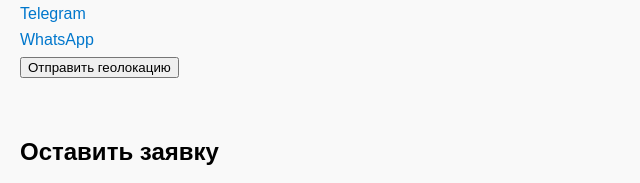
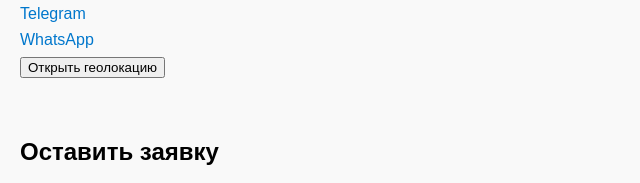
Before and after one commit to Dosya56/lux-climate-site, a plain HTML site: page index.html in a window 1280 px wide. Shown: the part 1111-1294 px from the top of the page, 0-640 px from the left. Drawn offline with Linux system fonts and the light colour scheme.

Commit message:
Update index.html

```diff
--- a/index.html
+++ b/index.html
@@ -63,7 +63,7 @@
     <a href="https://instagram.com/luxclimate.kg" target="_blank">Instagram: @luxclimate.kg</a>
     <a href="https://t.me/luxclimate" target="_blank">Telegram</a>
     <a href="https://wa.me/996507600775" target="_blank">WhatsApp</a>
-    <button onclick="alert('Открытие карты...')">Отправить геолокацию</button>
+    <button onclick="window.open('https://maps.google.com/?q=42.8746,74.6122', '_blank')">Открыть геолокацию</button>
   </div>
 
   <div class="section form">
```
